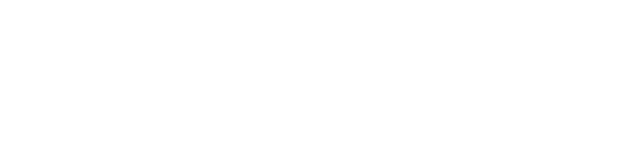
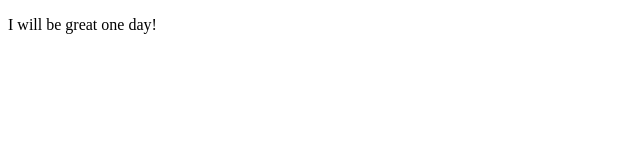
Before and after one commit to Za-niel/coursera-test, a plain HTML site: page site/index.html in a window 1280 px wide. Shown: the whole page, without its empty margins (0-640 px from the left). Drawn offline with Linux system fonts and the light colour scheme.

Commit message:
My First code.

```diff
--- a/site/index.html
+++ b/site/index.html
@@ -6,6 +6,7 @@
 	<title>My first coursera project.</title>
 </head>
 <body>
+	<p> I will be great one day!</p>
 
 </body>
 </html>
```
